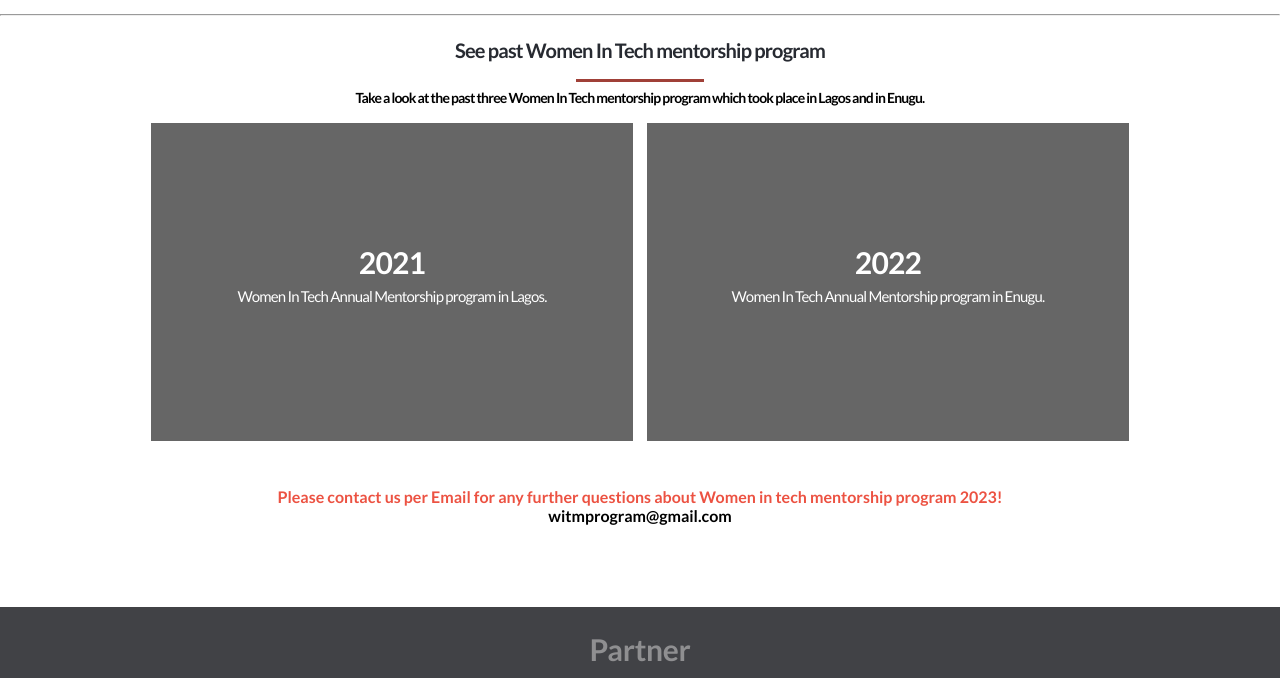
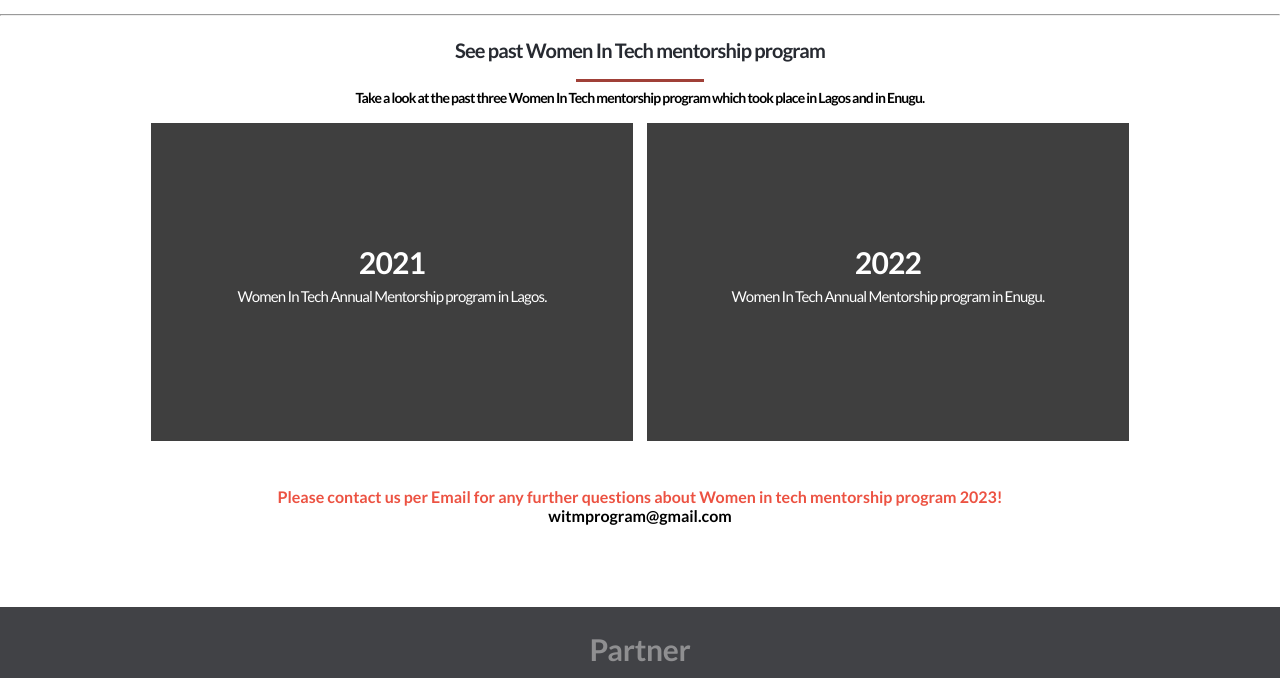
Before and after one commit to JoyTaribagshaw/module-1-capstone-project, a website: page about.html in a window 1280 px wide. Shown: the part 940-1618 px from the top of the page. Drawn offline with Linux system fonts and the light colour scheme; the site is published under a folder, as on GitHub Pages, so addresses that start at the root find nothing.

Commit message:
Update css file

```diff
--- a/about.css
+++ b/about.css
@@ -200,7 +200,7 @@ header {
 }
 
 .about-program-details {
-  background-image: url(/Assets/conference11.jpg), linear-gradient(rgba(0, 0, 0, 0.6), rgba(0, 0, 0, 0.6));
+  background-image: url(Assets/conference11.jpg), linear-gradient(rgba(0, 0, 0, 0.6), rgba(0, 0, 0, 0.6));
   background-blend-mode: overlay;
   background-repeat: no-repeat;
   background-size: cover;
@@ -208,14 +208,14 @@ header {
 }
 
 .about-program-details1 {
-  background-image: url(/Assets/conference1.jpg), linear-gradient(rgba(0, 0, 0, 0.6), rgba(0, 0, 0, 0.6));
+  background-image: url(Assets/conference1.jpg), linear-gradient(rgba(0, 0, 0, 0.6), rgba(0, 0, 0, 0.6));
   background-blend-mode: overlay;
   background-repeat: no-repeat;
   background-size: cover;
 }
 
 .about-program-details2 {
-  background-image: url(/Assets/conference.jpg), linear-gradient(rgba(0, 0, 0, 0.6), rgba(0, 0, 0, 0.6));
+  background-image: url(Assets/conference.jpg), linear-gradient(rgba(0, 0, 0, 0.6), rgba(0, 0, 0, 0.6));
   background-blend-mode: overlay;
   background-repeat: no-repeat;
   background-size: cover;
```
